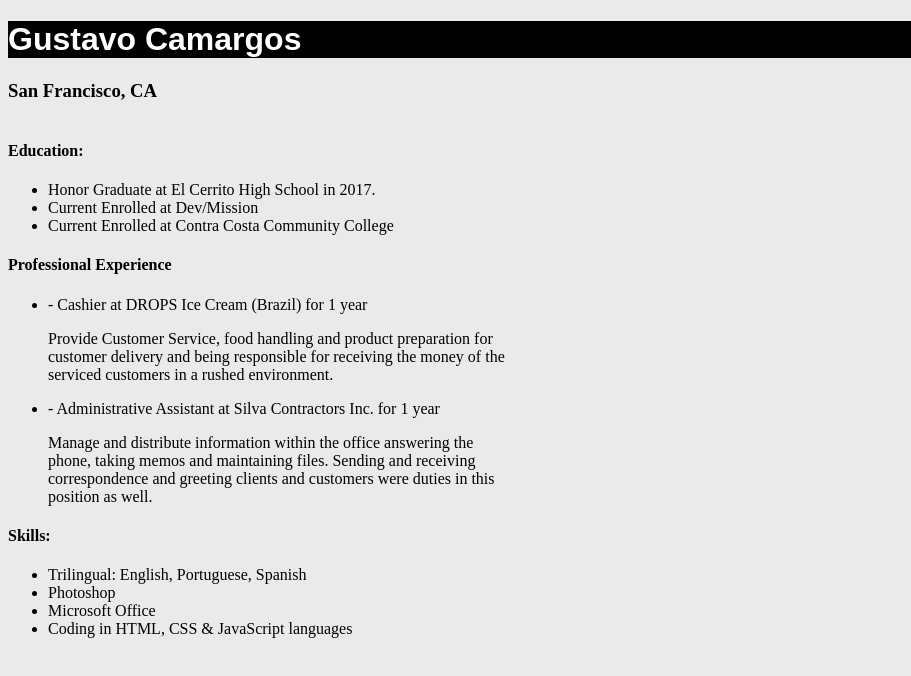
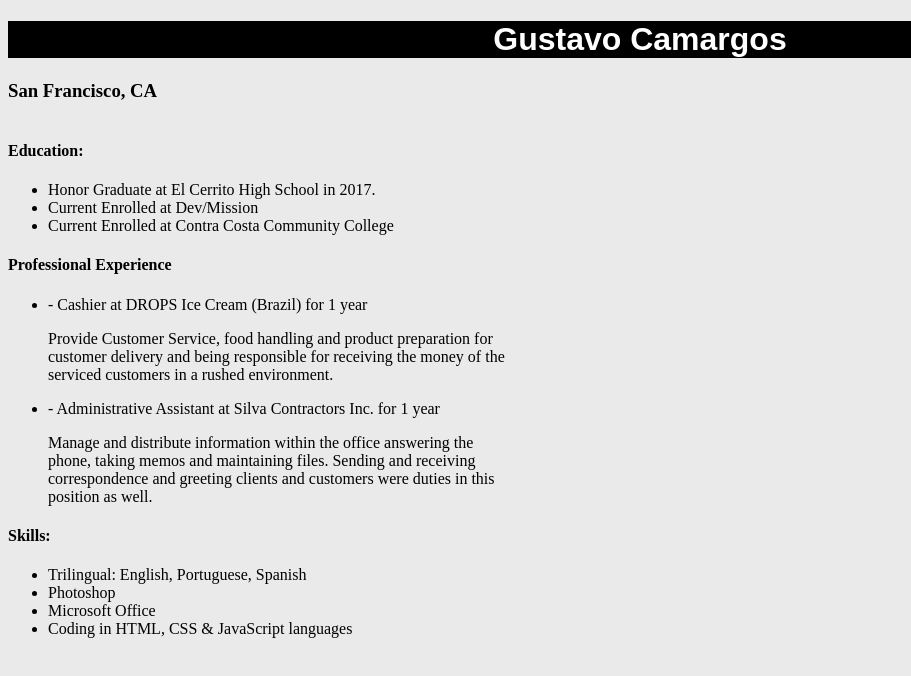
Before and after one commit to xtav/Resume, a plain HTML site: page index.html in a window 1280 px wide. Shown: the top 676 px of the page, 0-911 px from the left. Drawn offline with Linux system fonts and the light colour scheme; a script that the page names is missing.

Commit message:
Centralize Title 6/21

```diff
--- a/index.html
+++ b/index.html
@@ -9,7 +9,7 @@
     <script src="main.js"></script>
 </head>
 <body>
-    <h1> Gustavo Camargos </h1>
+    <h1> <center> Gustavo Camargos </center> </h1>
 <h3> San Francisco, CA </h3>
 <body>
 <div class="left"> <h4>  Education: </h4>
```
Also changed, not shown: 1 other file.
